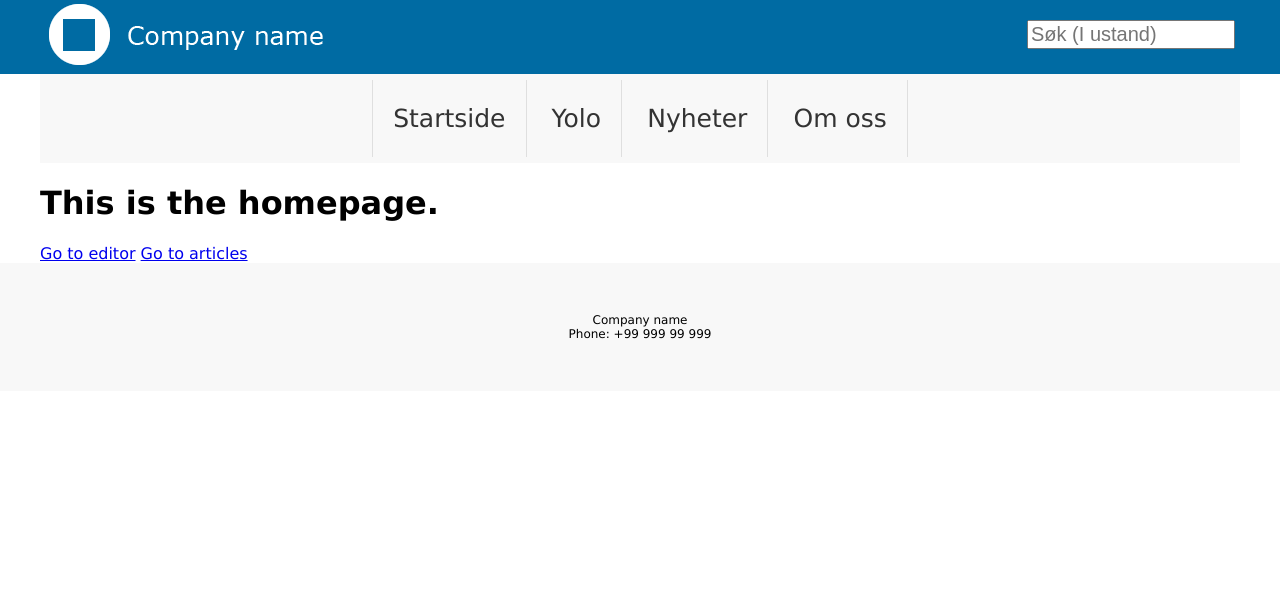
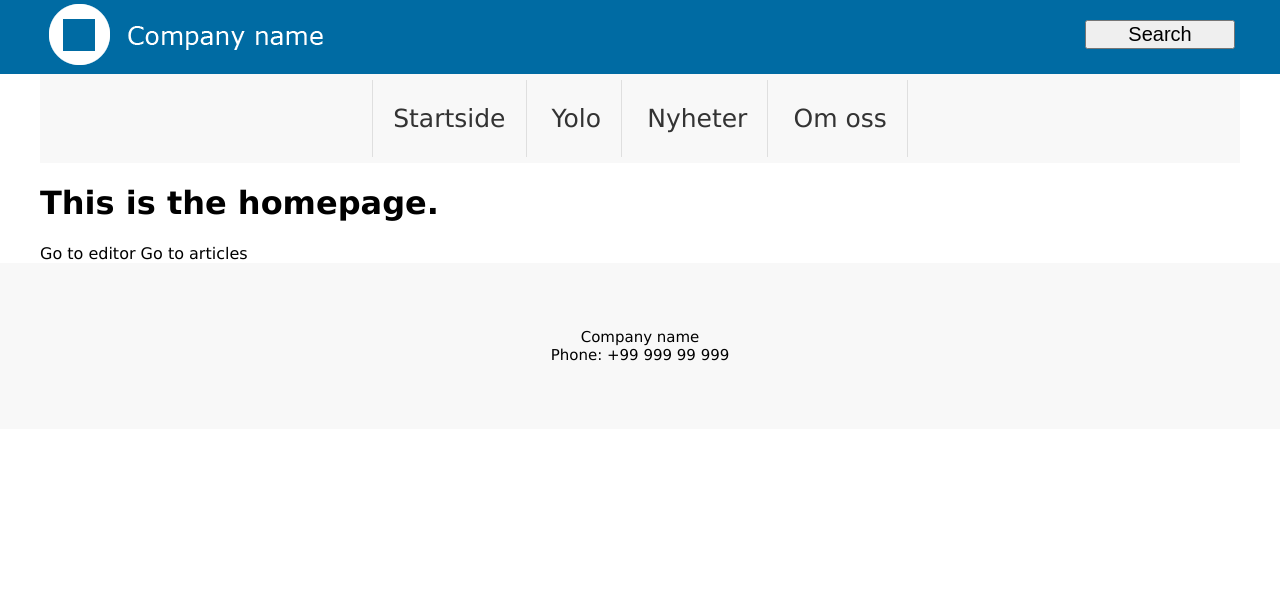
Before and after one commit to microserv/frontend, a Django app: page / in a window 1280 px wide. Shown: the top 609 px of the page. Run offline with Django 3.2, Linux system fonts and the light colour scheme.

Commit message:
Updates base template and css to work with search

```diff
--- a/editor_backend/editor_backend/static/editor_backend/css/style.css
+++ b/editor_backend/editor_backend/static/editor_backend/css/style.css
@@ -1,6 +1,10 @@
 body{
     margin: 0;
     font-family: Verdana, sans-serif;
+}
+
+p {
+    font-size: 15px;
 }
 
 
@@ -9,14 +13,21 @@ header {
     width: 100%;
 }
 
-header input {
+#searchBtn {
     float:right;
     clear:both;
     vertical-align: top;
     margin-top: 20px;
     margin-right: 5px;
     font-size: 20px;
-    width: 200px;
+    width: 150px;
+}
+
+#footerContainer{
+    text-align: center;
+    padding-top: 30px;
+    padding-bottom: 30px;
+    font-size: 12px;
 }
 
 .contentWrapper {
@@ -79,6 +90,7 @@ footer {
 
 input {
     margin: 5px;
+    font-family: Verdana, sans-serif;
 }
 
 .publish {
@@ -89,3 +101,28 @@ input {
 #submit {
 
 }
+
+#searchField {
+    font-size: 20px;
+    border: none;
+    border-bottom: solid black 1px;
+    width: 60%;
+    padding-bottom: 1px;
+}
+
+#searchField:focus {
+    outline: none;
+    border: none;
+    padding-bottom: 0px;
+    border-bottom: solid #0084C9 2px;
+}
+
+.searchResult {
+    max-width: 70%;
+    margin: 30px;
+}
+
+a {
+    color: black;
+    text-decoration: none;
+}
--- a/editor_backend/templates/base.html
+++ b/editor_backend/templates/base.html
@@ -22,7 +22,7 @@
             <img src="{% static "editor_backend/img/logo.png" %}">
         </a>
         <!-- todo: make this render from somewhere else -->
-        <input type="text" id="search" placeholder="Søk (I ustand)">
+        <button id="searchBtn">Search</button>
     </div>
 </header>
 
@@ -39,9 +39,11 @@
     {% endblock %}
 </div>
 
-<footer><div style="text-align: center; padding-top: 30px; padding-bottom: 30px; font-size: 12px">
+<footer><div id="footerContainer">
+    <p>
     Company name <br>
     Phone: +99 999 99 999
+    </p>
 </div></footer>
 </body>
 </html>
```
